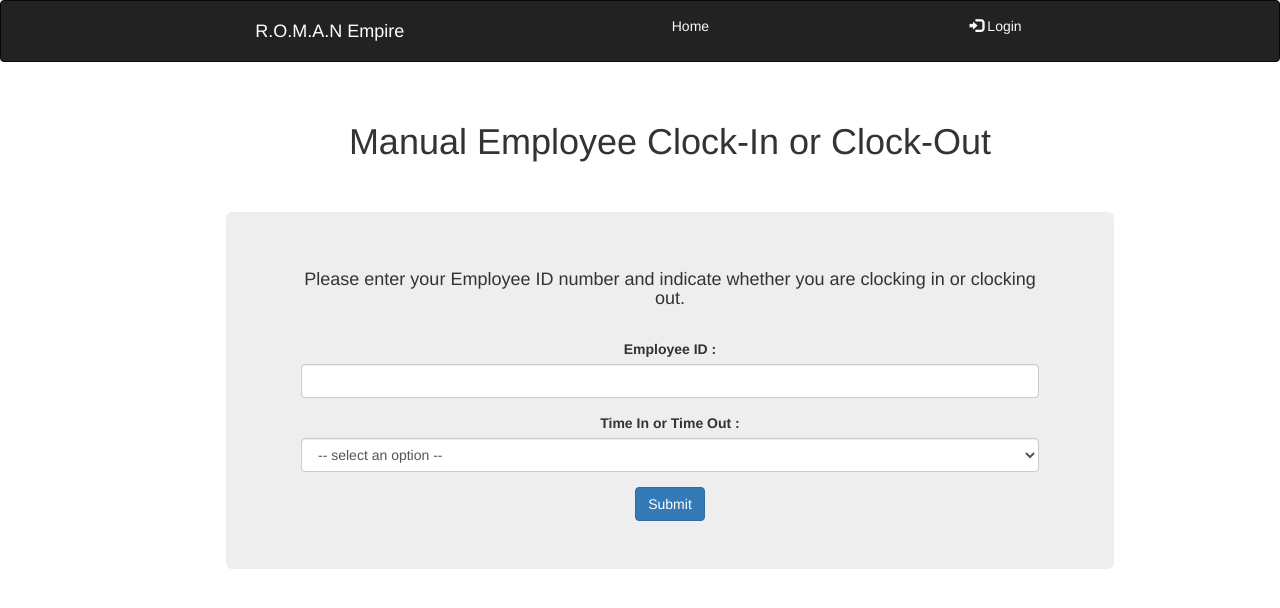
After one commit to rmlsuperville/COMP3613GroupProject, a Flask app: page /manual_log in a window 1280 px wide. The commit adds this page. Shown: the top 608 px of the page. Run offline with Flask 2, Linux system fonts and the light colour scheme; some libraries are stand-ins or nearby versions.

Commit message:
Added the manual login page

```diff
--- a/deploy.py
+++ b/deploy.py
@@ -46,6 +46,10 @@ def employee_search():
 		return "<h1>Failure in retrieving data</h1>"
 
 
+@app.route('/manual_log')
+def manual_log():
+	return render_template('manual_log.html')
+
 
 if __name__ == "__main__":
     app.run(debug=True)
--- a/templates/layout.html
+++ b/templates/layout.html
@@ -6,15 +6,13 @@
         <meta name="viewport" content="width=device-width, initial-scale=1">
         <link rel="stylesheet" href="https://stackpath.bootstrapcdn.com/bootstrap/4.3.1/css/bootstrap.min.css" integrity="sha384-ggOyR0iXCbMQv3Xipma34MD+dH/1fQ784/j6cY/iJTQUOhcWr7x9JvoRxT2MZw1T" crossorigin="anonymous">
         <link rel="stylesheet" href="https://maxcdn.bootstrapcdn.com/bootstrap/3.4.0/css/bootstrap.min.css">
-        <!---<script src="https://ajax.googleapis.com/ajax/libs/jquery/3.3.1/jquery.min.js"></script>
-        <script src="https://maxcdn.bootstrapcdn.com/bootstrap/3.4.0/js/bootstrap.min.js"></script>-->
     </head>
     <body>
 
     <nav class="navbar navbar-inverse">
         <div class="container-fluid">
             <div class="navbar-header">
-                <a class="navbar-brand" href="/">R.O.M.A.N Empire</a>
+                <a class="navbar-brand" style="color: white;">R.O.M.A.N Empire</a>
             </div>
             <div class="nav navbar-nav" class="nav navbar-nav navbar-right">
                 <ul class="list-inline">
@@ -32,10 +30,7 @@
     </header>
     <div class="blog-header">
         <div class="container">
-            <h1 class="blog-title" style="text-align:center;">Employee Clock-In Clock-Out System</h1>
-
-            <br><br>
-
+            <br>
             <main role="main" class="container">
                 <div class="container">
                     {% block content %}{% endblock %}
--- /dev/null
+++ b/templates/manual_log.html
@@ -0,0 +1,36 @@
+{% extends "layout.html" %}
+
+{% block content %}
+
+<h1 class="blog-title" style="text-align:center;">Manual Employee Clock-In or Clock-Out</h1>
+
+<br><br>
+
+<section class="jumbotron text-center" style="width: 80%; margin: 0 auto;">
+    <div class="container">
+        <div class="row" >
+            <div class="col-lg">
+                    <h4>Please enter your Employee ID number and indicate whether you are clocking in or clocking out.</h4>
+            </br>
+                <form method="POST" action="/api/validate">
+                    <div class="form-group">
+                      <label for="empId">Employee ID : </label>
+                      <input type="number" name="empId" class="form-control" id="empId" required>
+                    </div>
+					<div class="form-group">
+						<label for="log_type">Time In or Time Out : </label>
+					  	<select class="form-control" id="log_type" name="log_type">
+					  		<option hidden disabled selected value> -- select an option -- </option>
+					    	<option value="in">Time In</option>
+					    	<option value="out">Time Out</option>
+					  	</select>
+					</div>
+                    <button type="submit" class="btn btn-primary">Submit</button>
+                </form>
+            </div>
+        </div>
+    </div>
+</section>
+
+
+{% endblock content %}
```
Also changed, not shown: templates/index.html (+8 -5 lines).
